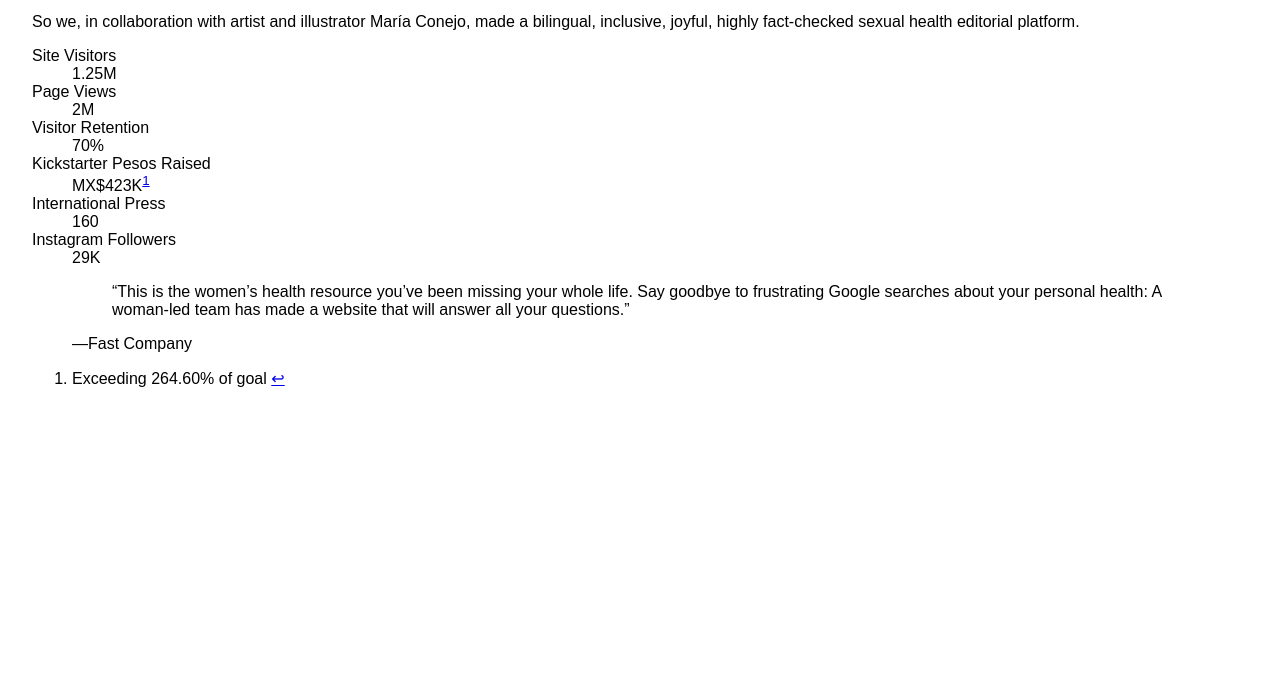
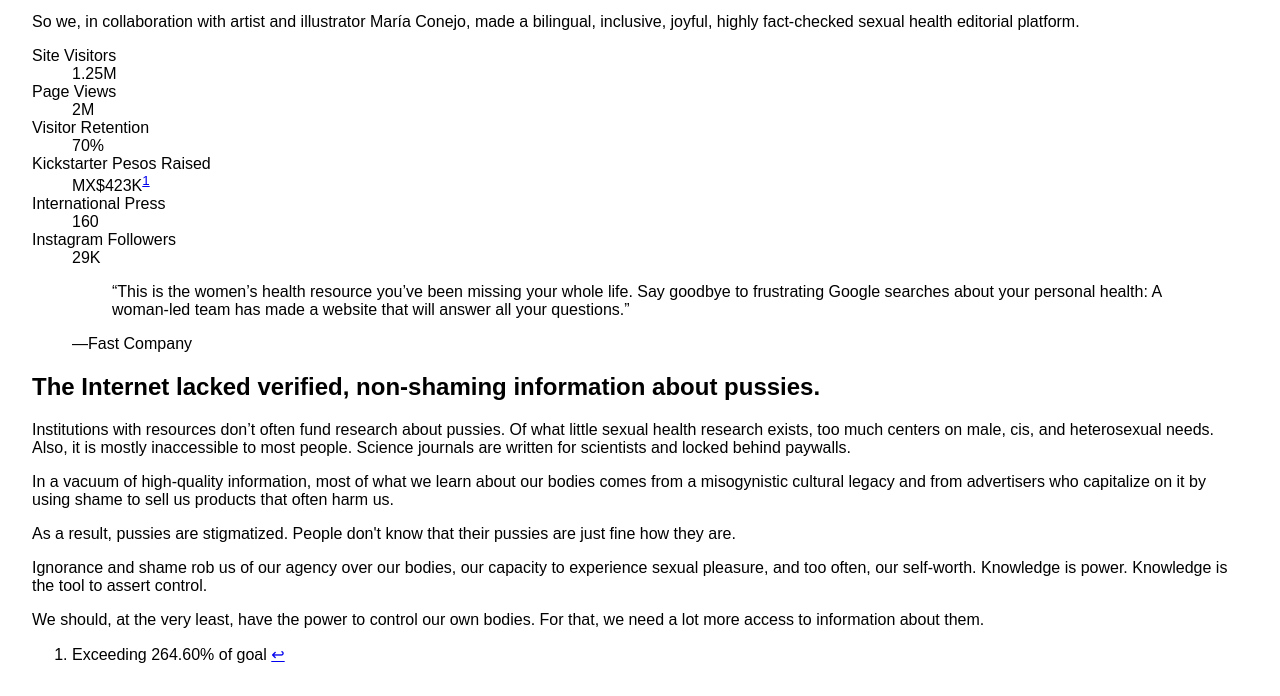
Before and after one commit to michaelryap/ofa-website, a plain HTML site: page pussypedia.html in a window 1280 px wide. Shown: the part 139-835 px from the top of the page. Before the commit the page ends 800 px from the top, so only its background shows below. Drawn offline with Linux system fonts and the light colour scheme.

Commit message:
Sync Pussypedia situation copy from Google Doc
Co-Authored-By: Claude Opus 5.5 <noreply@anthropic.com>

```diff
--- a/pussypedia.html
+++ b/pussypedia.html
@@ -61,6 +61,15 @@
       </figure>
     </section>
 
+    <section class="situation">
+      <h1>The Internet lacked verified, non-shaming information about pussies.</h1>
+      <p>Institutions with resources don’t often fund research about pussies. Of what little sexual health research exists, too much centers on male, cis, and heterosexual needs. Also, it is mostly inaccessible to most people. Science journals are written for scientists and locked behind paywalls.</p>
+      <p>In a vacuum of high-quality information, most of what we learn about our bodies comes from a misogynistic cultural legacy and from advertisers who capitalize on it by using shame to sell us products that often harm us.</p>
+      <p>As a result, pussies are stigmatized. People don't know that their pussies are just fine how they are.</p>
+      <p>Ignorance and shame rob us of our agency over our bodies, our capacity to experience sexual pleasure, and too often, our self-worth. Knowledge is power. Knowledge is the tool to assert control.</p>
+      <p>We should, at the very least, have the power to control our own bodies. For that, we need a lot more access to information about them.</p>
+    </section>
+
     <section class="notes" aria-label="Notes">
       <ol>
         <li id="note-1">Exceeding 264.60% of goal <a href="#ref-1" aria-label="Back to text">↩</a></li>
```
